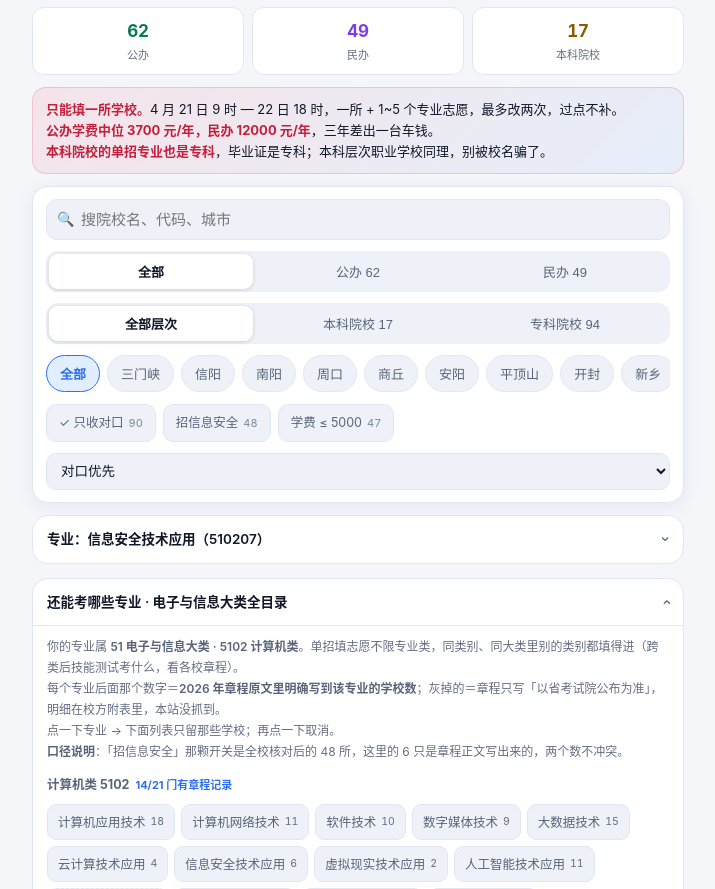
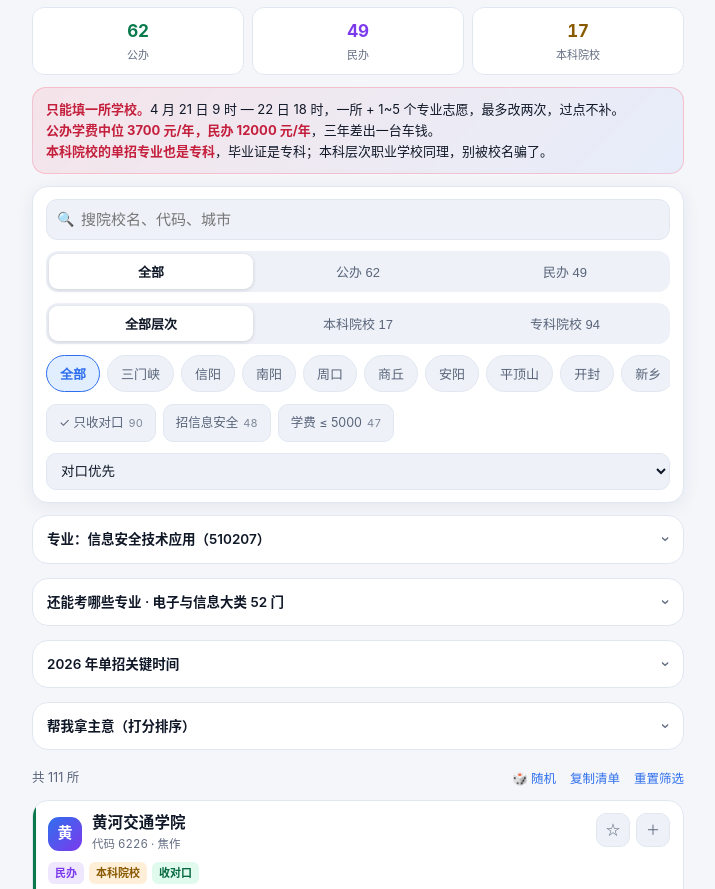
Before and after one commit to gh117/danzhao, a plain HTML site: page index.html in a window 1280 px wide. Shown: the part 58-947 px from the top of the page, without its empty margins (282-997 px from the left). Drawn offline with Linux system fonts and the light colour scheme.

Commit message:
v8: 专业池 · 其他能考的专业

```diff
--- a/index.html
+++ b/index.html
@@ -275,8 +275,8 @@ mark{background:rgba(255,180,84,.38);color:inherit;border-radius:3px;padding:0 1
     </div>
   </details>
 
-  <details class="tl" id="mjbox" open>
-    <summary>还能考哪些专业 · 电子与信息大类全目录</summary>
+  <details class="tl" id="mjbox">
+    <summary>还能考哪些专业 · 电子与信息大类 52 门</summary>
     <div class="tlbody">
       <div class="mjtip">
         你的专业属 <b>51 电子与信息大类 · 5102 计算机类</b>。单招填志愿不限专业类，同类别、同大类里别的类别都填得进（跨类后技能测试考什么，看各校章程）。<br>
@@ -519,7 +519,7 @@ function renderMajorBox(){
     return `<div class="mjgrp"><h5>${MJCAT[k]}${k==="9801"?"":" "+k} <em>${n}/${L.length} 门有章程记录</em></h5>
       <div class="mjchips">${L.map(m => m.x > 0
         ? `<button class="mj${st.mj===m.c?" on":""}" data-mj="${m.c}" aria-pressed="${st.mj===m.c}">${m.n}<em>${m.x}</em></button>`
-        : `<button class="mj zero" data-mj0="${m.c}" aria-pressed="false" title="2026 年章程未明确写到这个专业">${m.n}<em>0</em></button>`
+        : `<button class="mj zero" data-mj0="${m.c}" title="2026 年章程未明确写到这个专业">${m.n}<em>0</em></button>`
       ).join("")}</div></div>`;
   }).join("");
   const box = $("mjsum");
```
